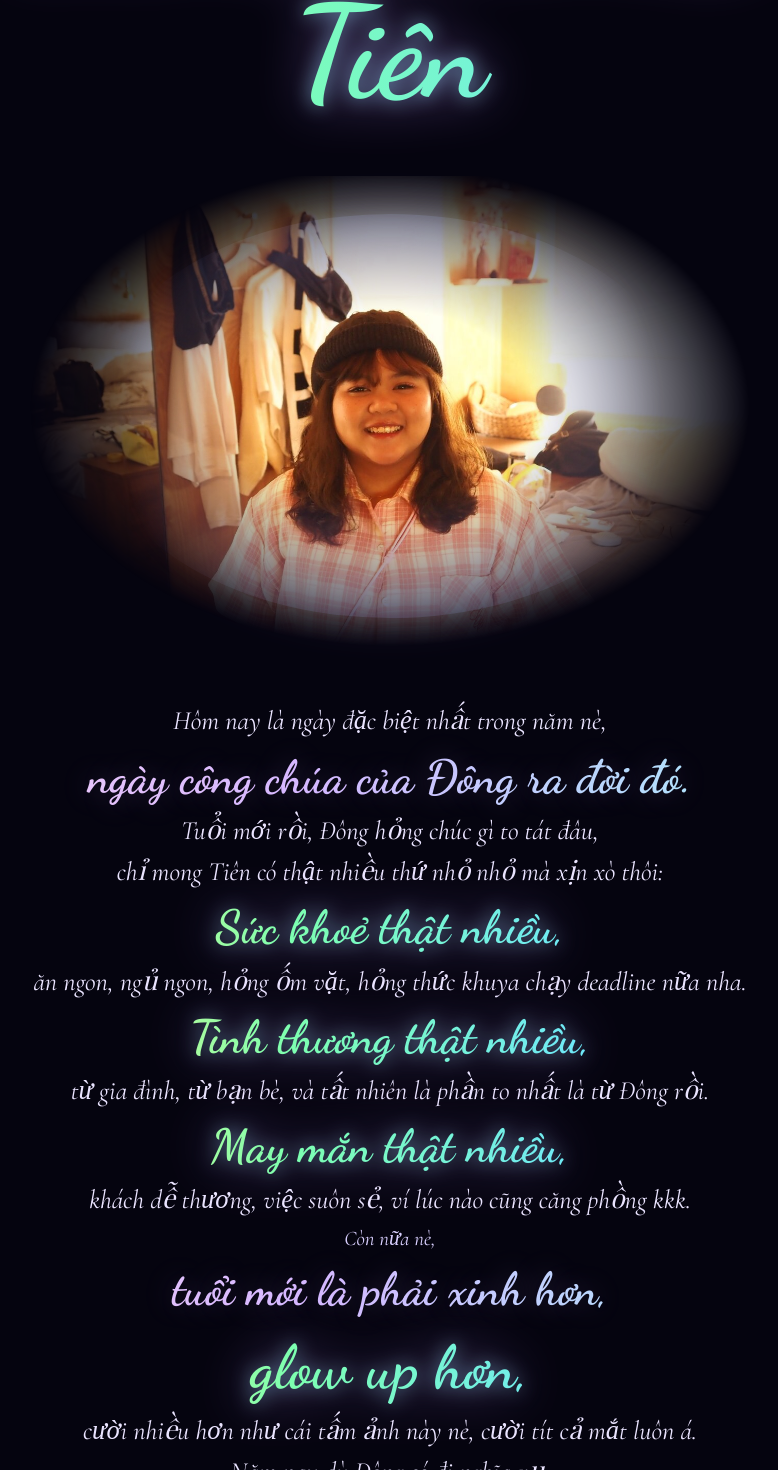
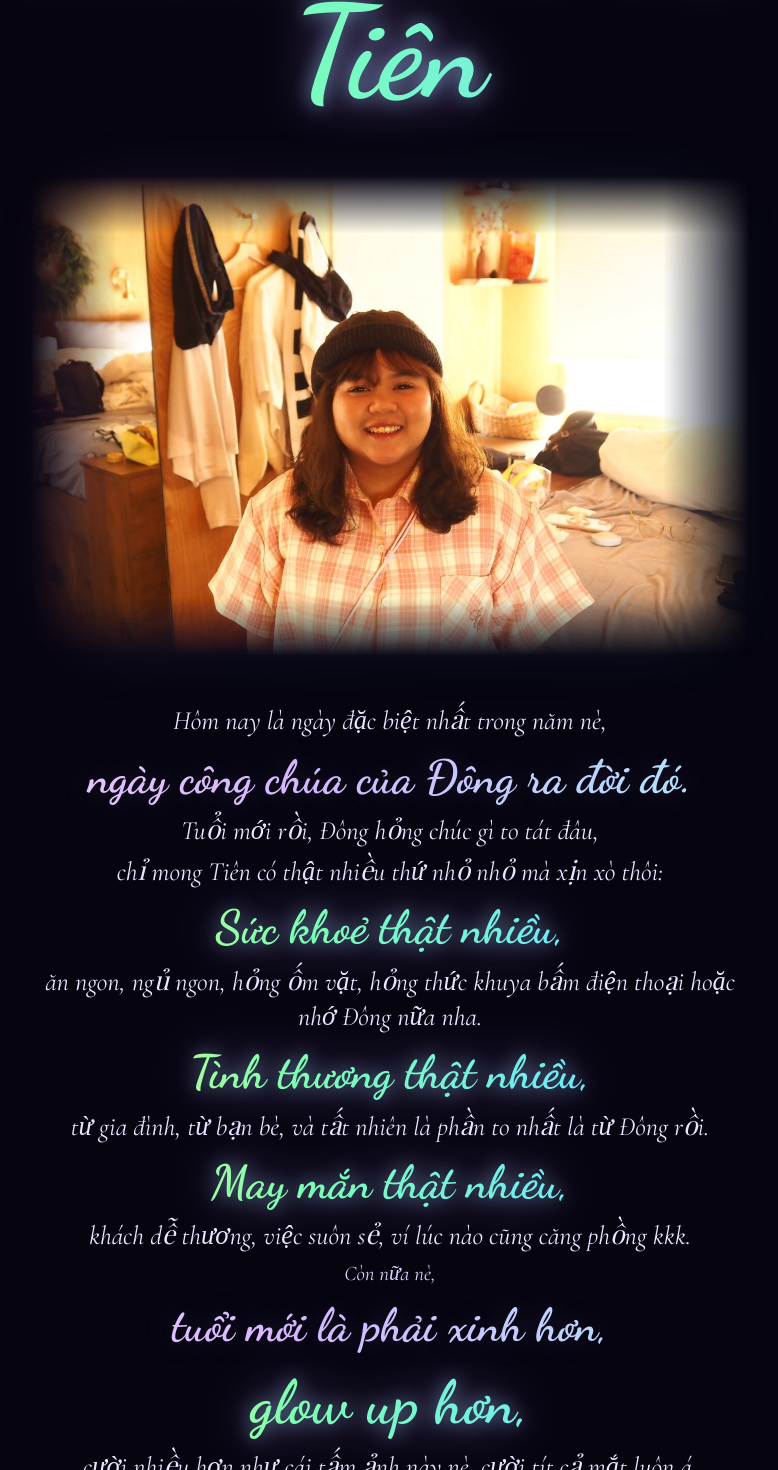
Before and after one commit to LuongQuocDong/gnodunna, a React (Vite) app: page / in a window 1280 px wide. Shown: the part 6797-8267 px from the top of the page, without its empty margins (250-1028 px from the left). Built offline with nearby package versions, Linux system fonts and the light colour scheme; a web font is replaced by a local one.

Commit message:
Rectangular faded photo frame, update wish text, remove emoji icons
Co-Authored-By: Claude Opus 5.5 <noreply@anthropic.com>
Claude-Session: https://claude.ai/code/session_01XZEiJWFJ9eftCUmC9rVLkx

```diff
--- a/src/App.css
+++ b/src/App.css
@@ -242,20 +242,26 @@ html, body, #root {
 .bday-photo::before {
   content: "";
   position: absolute;
-  inset: 8%;
+  inset: 6%;
   z-index: -1;
-  border-radius: 50%;
-  background: radial-gradient(circle, rgba(255, 110, 199, 0.35), rgba(139, 155, 255, 0.2) 50%, transparent 75%);
+  background: linear-gradient(120deg, rgba(255, 110, 199, 0.3), rgba(139, 155, 255, 0.25), rgba(110, 231, 255, 0.2));
   filter: blur(40px);
-  animation: rainbow-glow 4s ease-in-out infinite;
+  opacity: 0.8;
 }
 
 .bday-photo img {
   display: block;
   width: 100%;
   height: auto;
-  -webkit-mask-image: radial-gradient(ellipse 50% 50% at 50% 48%, #000 40%, rgba(0, 0, 0, 0.5) 70%, transparent 100%);
-  mask-image: radial-gradient(ellipse 50% 50% at 50% 48%, #000 40%, rgba(0, 0, 0, 0.5) 70%, transparent 100%);
+  /* mờ dần theo 4 cạnh, giữ khung chữ nhật */
+  -webkit-mask-image:
+    linear-gradient(to right, transparent, #000 12%, #000 88%, transparent),
+    linear-gradient(to bottom, transparent, #000 12%, #000 88%, transparent);
+  -webkit-mask-composite: source-in;
+  mask-image:
+    linear-gradient(to right, transparent, #000 12%, #000 88%, transparent),
+    linear-gradient(to bottom, transparent, #000 12%, #000 88%, transparent);
+  mask-composite: intersect;
 }
 
 .bday-letter {
@@ -264,8 +270,7 @@ html, body, #root {
 
 @media (prefers-reduced-motion: reduce) {
   .rainbow-text,
-  .line.rainbow-text.visible,
-  .bday-photo::before {
+  .line.rainbow-text.visible {
     animation: none;
   }
 }
--- a/src/App.jsx
+++ b/src/App.jsx
@@ -44,7 +44,7 @@ export default function App() {
       <BirthdaySection />
 
       <footer className="signature">
-        <p>— Đông 💌</p>
+        <p>— Đông</p>
       </footer>
     </div>
   );
--- a/src/content.js
+++ b/src/content.js
@@ -91,7 +91,7 @@ export const letter2 = [
   { text: "An tâm rằng Đông vẫn chờ Tiên.", size: "xl", special: true },
   { text: "An tâm rằng trong trái tim Đông, Tiên vẫn luôn là nơi bình yên nhất.", size: "xxl", special: true },
 
-  { text: "Và cũng mong Đông sẽ là nơi bình yên của Tiên. ❤️", size: "xxl", special: true },
+  { text: "Và cũng mong Đông sẽ là nơi bình yên của Tiên.", size: "xxl", special: true },
   { text: "9 - 9 - 2026", size: "lg" },
 ];
 
@@ -104,7 +104,7 @@ export const birthday = [
   { text: "chỉ mong Tiên có thật nhiều thứ nhỏ nhỏ mà xịn xò thôi:", size: "md" },
 
   { text: "Sức khoẻ thật nhiều,", size: "xl", rainbow: true },
-  { text: "ăn ngon, ngủ ngon, hỏng ốm vặt, hỏng thức khuya chạy deadline nữa nha.", size: "md" },
+  { text: "ăn ngon, ngủ ngon, hỏng ốm vặt, hỏng thức khuya bấm điện thoại hoặc nhớ Đông nữa nha.", size: "md" },
 
   { text: "Tình thương thật nhiều,", size: "xl", rainbow: true },
   { text: "từ gia đình, từ bạn bè, và tất nhiên là phần to nhất là từ Đông rồi.", size: "md" },
@@ -119,9 +119,9 @@ export const birthday = [
 
   { text: "Năm nay dù Đông có đi nghĩa vụ,", size: "md" },
   { text: "mà hên ghê, Đông vẫn được ở bên cạnh", size: "lg" },
-  { text: "hun vào má Tiên một cái nè. 😚", size: "xl", special: true },
+  { text: "hun vào má Tiên một cái nè.", size: "xl", special: true },
   { text: "Tiên nhớ ước thêm một điều ước phần Đông nữa nha.", size: "lg" },
 
   { text: "Sinh nhật vui vẻ nha, công chúa của Đông!", size: "xxl", rainbow: true },
-  { text: "Thương Tiên nhiều lắm. 🎂💖", size: "xl", special: true },
+  { text: "Thương Tiên nhiều lắm.", size: "xl", special: true },
 ];
```
